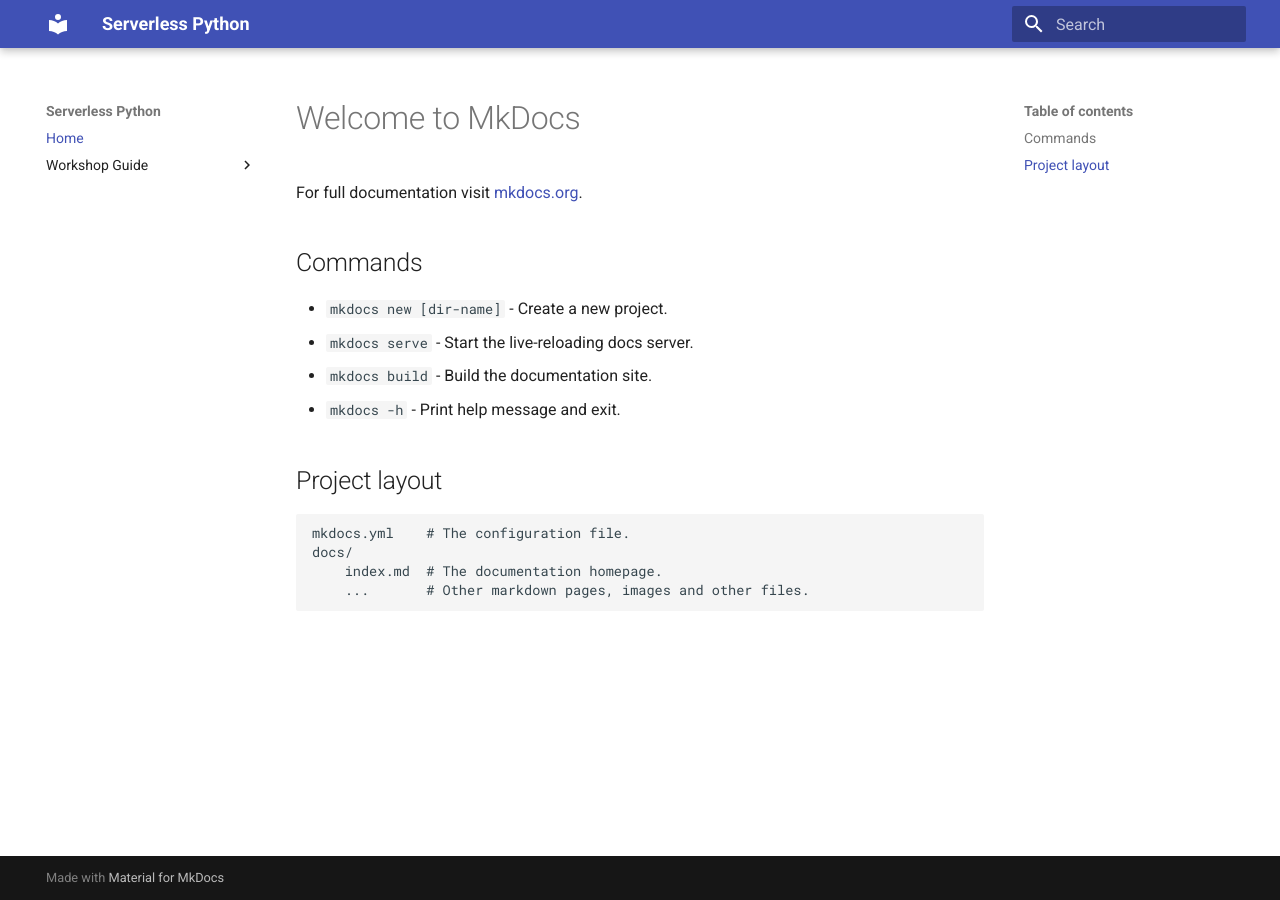
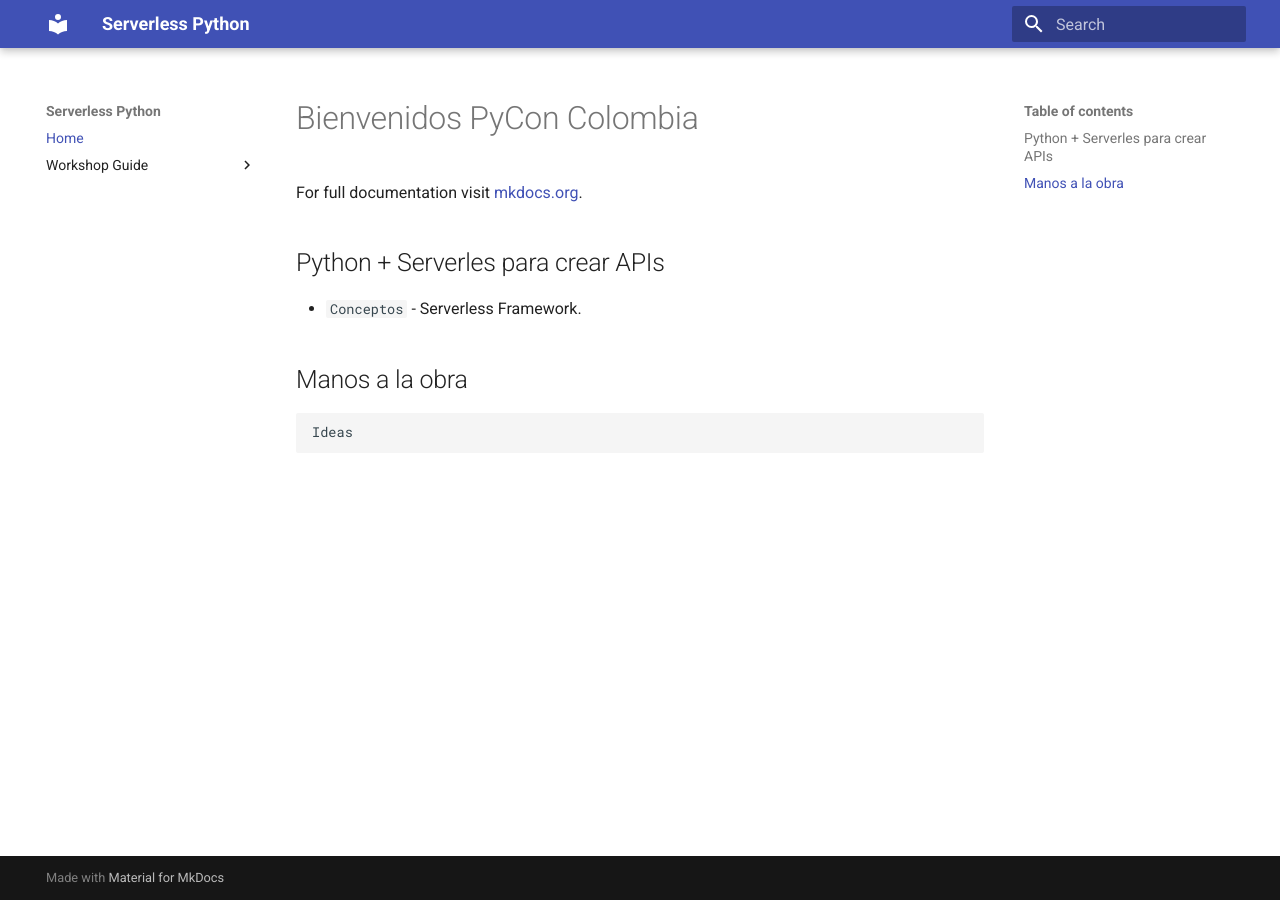
Before and after one commit to chrisfx/serverless-python, an MkDocs documentation site: the page built from docs/index.md, in a window 1280 px wide. Built offline with MkDocs 1.6.1 and Material for MkDocs 9.7.7, drawn with Linux system fonts in a browser that asks for light colours.

Commit message:
Pages and index changes

```diff
--- a/docs/index.md
+++ b/docs/index.md
@@ -1,17 +1,11 @@
-# Welcome to MkDocs
+# Bienvenidos PyCon Colombia
 
 For full documentation visit [mkdocs.org](https://www.mkdocs.org).
 
-## Commands
+## Python + Serverles para crear APIs
 
-* `mkdocs new [dir-name]` - Create a new project.
-* `mkdocs serve` - Start the live-reloading docs server.
-* `mkdocs build` - Build the documentation site.
-* `mkdocs -h` - Print help message and exit.
+* `Conceptos` - Serverless Framework.
 
-## Project layout
+## Manos a la obra
 
-    mkdocs.yml    # The configuration file.
-    docs/
-        index.md  # The documentation homepage.
-        ...       # Other markdown pages, images and other files.
+    Ideas
--- a/mkdocs.yml
+++ b/mkdocs.yml
@@ -1,4 +1,5 @@
 site_name: Serverless Python
+site_url: https://chrisfx.github.io/serverless-python/
 
 nav:
   - Home: index.md
```
